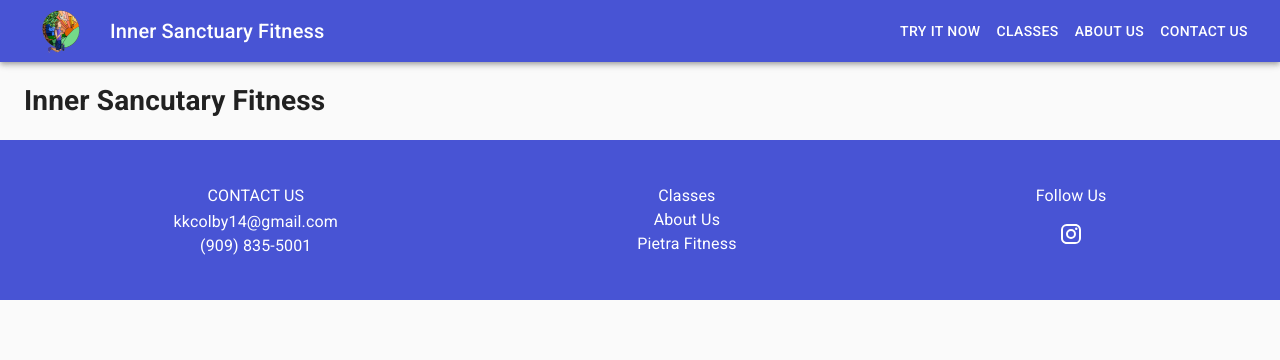
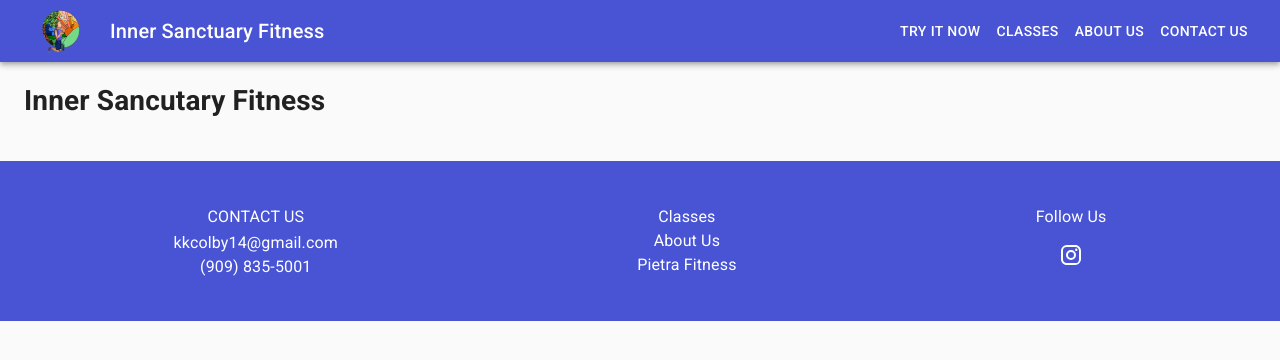
Before and after one commit to macolby14/sanctuary-fitness, a Next.js app: page / in a window 1280 px wide. Shown: the top 360 px of the page. Built offline with nearby package versions, Linux system fonts and the light colour scheme.

Commit message:
fixup footer spacing to theme spacing

```diff
--- a/components/footer.tsx
+++ b/components/footer.tsx
@@ -10,6 +10,7 @@ const useStyles = makeStyles((theme) => ({
     color: theme.palette.primary.contrastText,
     minHeight: '20vh',
     display: 'flex',
+    marginTop: theme.spacing(5),
   },
   container: {
     flexGrow: 1,
```
